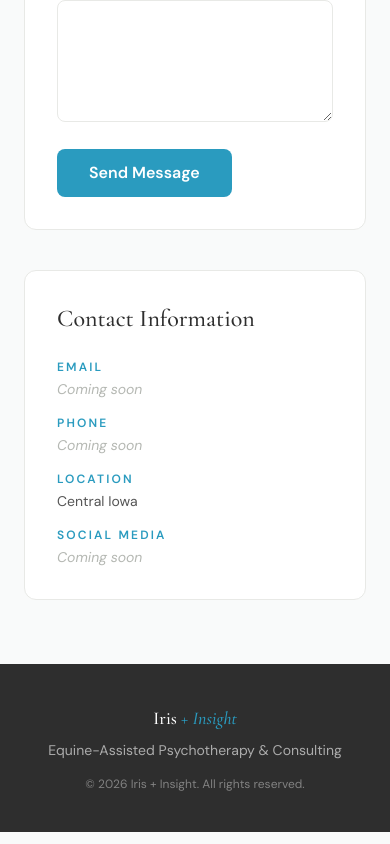
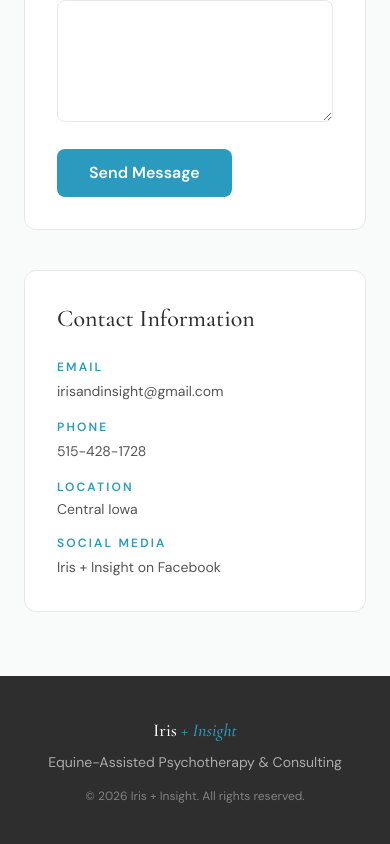
Before and after one commit to ElminD/iris_and_insight, a React (Vite) app: page /contact in a window 390 px wide. Shown: the part 599-1443 px from the top of the page. Built offline with nearby package versions, Linux system fonts and the light colour scheme.

Commit message:
Add contact info — email, phone, and Facebook link

```diff
--- a/src/pages/ContactUsPage.tsx
+++ b/src/pages/ContactUsPage.tsx
@@ -32,11 +32,11 @@ export default function ContactUsPage() {
               <div className="space-y-4">
                 <div>
                   <p className="font-body text-xs font-semibold uppercase tracking-[0.18em] text-brand-teal mb-1">Email</p>
-                  <p className="font-body text-sm text-brand-gray italic">Coming soon</p>
+                  <a href="mailto:irisandinsight@gmail.com" className="font-body text-sm text-brand-charcoal-muted hover:text-brand-teal transition-colors">irisandinsight@gmail.com</a>
                 </div>
                 <div>
                   <p className="font-body text-xs font-semibold uppercase tracking-[0.18em] text-brand-teal mb-1">Phone</p>
-                  <p className="font-body text-sm text-brand-gray italic">Coming soon</p>
+                  <a href="tel:+15154281728" className="font-body text-sm text-brand-charcoal-muted hover:text-brand-teal transition-colors">515-428-1728</a>
                 </div>
                 <div>
                   <p className="font-body text-xs font-semibold uppercase tracking-[0.18em] text-brand-teal mb-1">Location</p>
@@ -44,7 +44,7 @@ export default function ContactUsPage() {
                 </div>
                 <div>
                   <p className="font-body text-xs font-semibold uppercase tracking-[0.18em] text-brand-teal mb-1">Social Media</p>
-                  <p className="font-body text-sm text-brand-gray italic">Coming soon</p>
+                  <a href="https://www.facebook.com/share/1JTUw2LJGZ/" target="_blank" rel="noopener noreferrer" className="font-body text-sm text-brand-charcoal-muted hover:text-brand-teal transition-colors">Iris + Insight on Facebook</a>
                 </div>
               </div>
 
```
